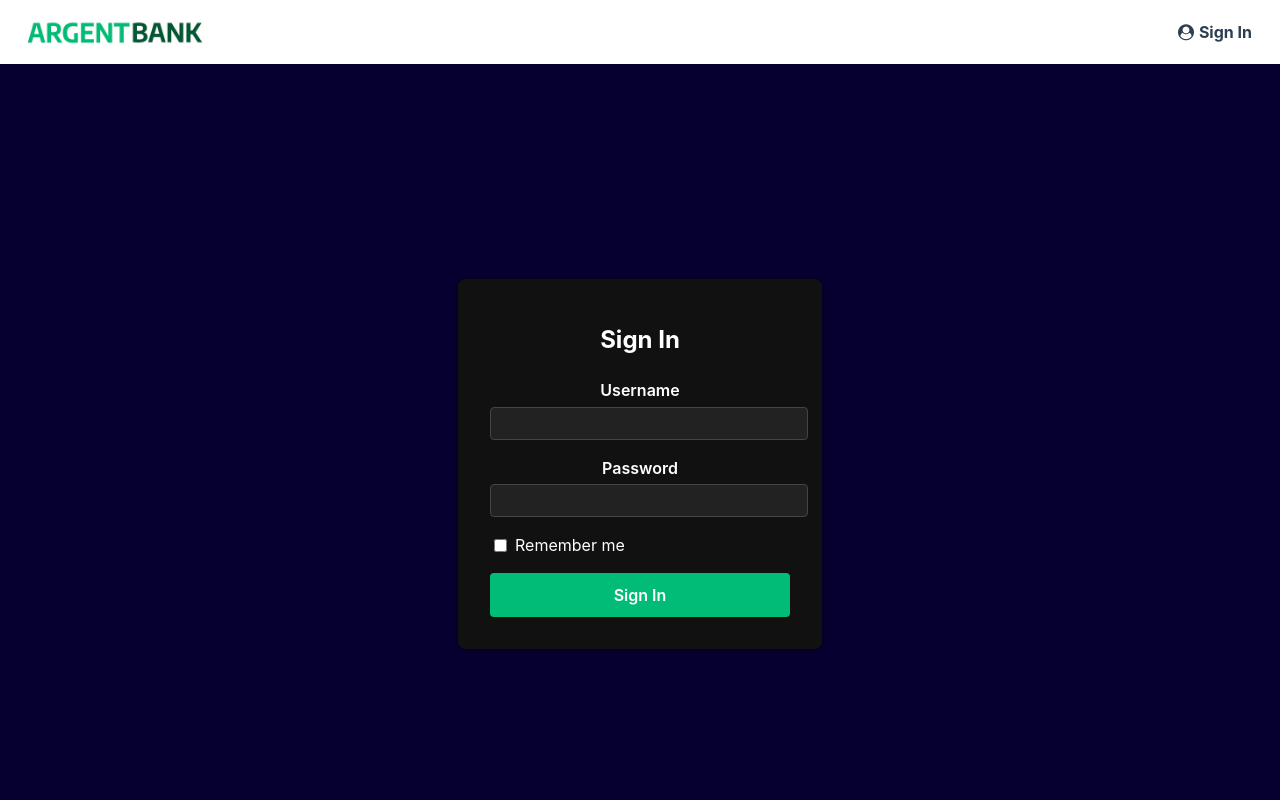
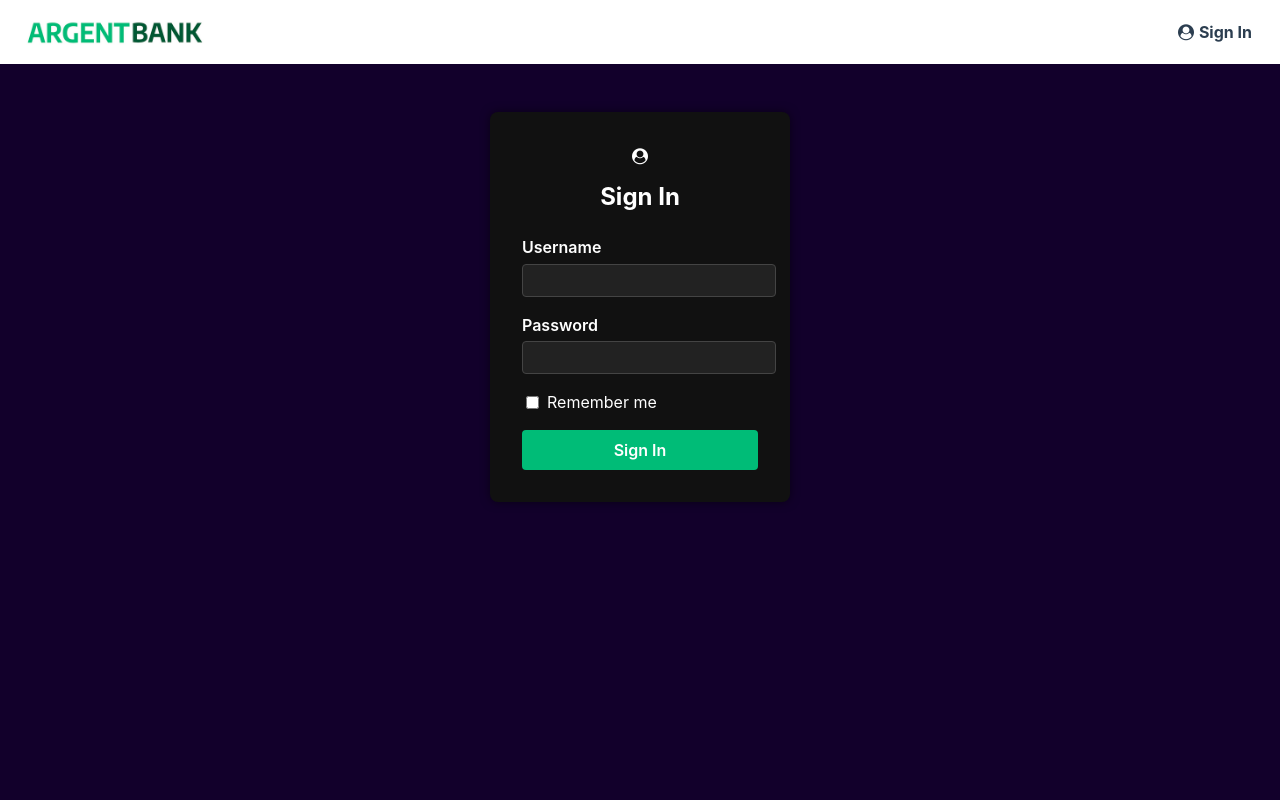
Before and after one commit to andysund/OC-ArgentBank, a React (Vite) app in the folder bankingapp/: page /sign-in in a window 1280 px wide. Shown: the top 800 px of the page. Built offline with nearby package versions, Linux system fonts and the light colour scheme.

Commit message:
ArgentBank Amélioration de la page sign in , correction du margin a faire

```diff
--- a/bankingapp/src/components/SignIn.jsx
+++ b/bankingapp/src/components/SignIn.jsx
@@ -42,6 +42,7 @@ function SignIn() {
   return (
     <div className="signin-page">
       <form className="signin-form" onSubmit={handleSubmit}>
+      <i className="fa fa-user-circle"></i>
         <h1 className="signin-title">Sign In</h1>
         <div className="input-wrapper">
           <label htmlFor="username">Username</label>
--- a/bankingapp/src/styles/SignIn.css
+++ b/bankingapp/src/styles/SignIn.css
@@ -12,8 +12,9 @@
     height: 100vh; /* prend toute la hauteur de la fenêtre */
     display: flex;
     justify-content: center; /* centre horizontalement le formulaire */
-    align-items: center;     /* centre verticalement le formulaire */
+    align-items: flex-start;     /* centre verticalement le formulaire */
     margin: 0;              /* enlève les marges par défaut du body si besoin */
+    background-color: #12002b;
   }
 
   /* Style du formulaire */
@@ -22,8 +23,9 @@
     padding: 2rem;
     border-radius: 0.5rem;
     color: #fff;
-    width: 300px; /* Largeur fixe ou adaptative selon tes préférences */
+    width: 236px; /* Largeur fixe ou adaptative selon tes préférences */
     box-shadow: 0 0 10px rgba(0, 0, 0, 0.5); /* petit effet d'ombre */
+    margin-top: 48px;
   }
 
   .signin-title {
@@ -37,7 +39,7 @@
   }
 
   .input-wrapper label {
-    display: block;
+    display: flex;
     margin-bottom: 0.3rem;
     font-weight: 600;
   }
@@ -65,7 +67,6 @@
   /* Bouton de connexion */
   .signin-button {
     width: 100%;
-    padding: 0.75rem;
     background-color: #00bc77; /* couleur "verte" style ArgentBank */
     color: #fff;
     border: none;
```
